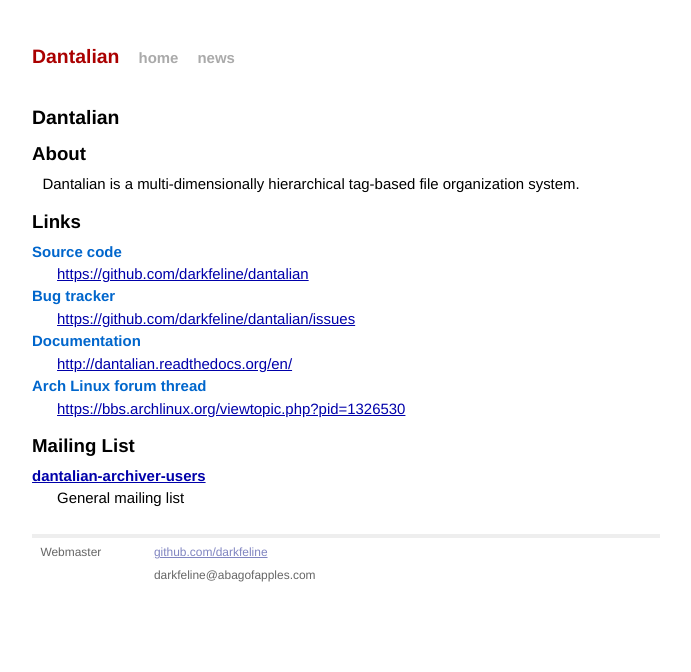
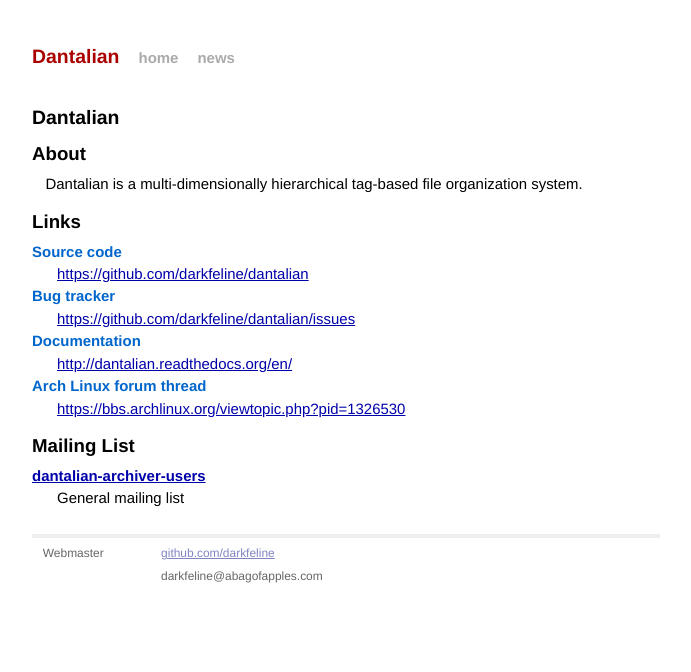
Before and after one commit to darkfeline/dantalian, a Jekyll site: the page built from index.md, in a window 1280 px wide. Shown: the top 672 px of the page, without its empty margins (294-985 px from the left). Built offline with Jekyll 4.4.1, drawn with Linux system fonts in a browser that asks for light colours.

Commit message:
Tweak CSS

```diff
--- a/css/main.css
+++ b/css/main.css
@@ -29,7 +29,7 @@ h4 { margin-top: 0.5em; margin-bottom: 0.3em; }
 h5 { margin-top: 0.5em; margin-bottom: 0.3em; }
 h6 { margin-top: 0.5em; margin-bottom: 0.3em; }
 
-p { margin: 0.3em 0.7em; }
+p { margin: 0.4em 0.9em; }
 
 a         { color: #00a; }
 a:hover   { color: #000; }
@@ -143,7 +143,7 @@ dd {
 }
 
 .post ul, .post ol {
-  margin-left: 1.35em;
+  margin-left: 1.95em;
 }
 
 .post code {
```
